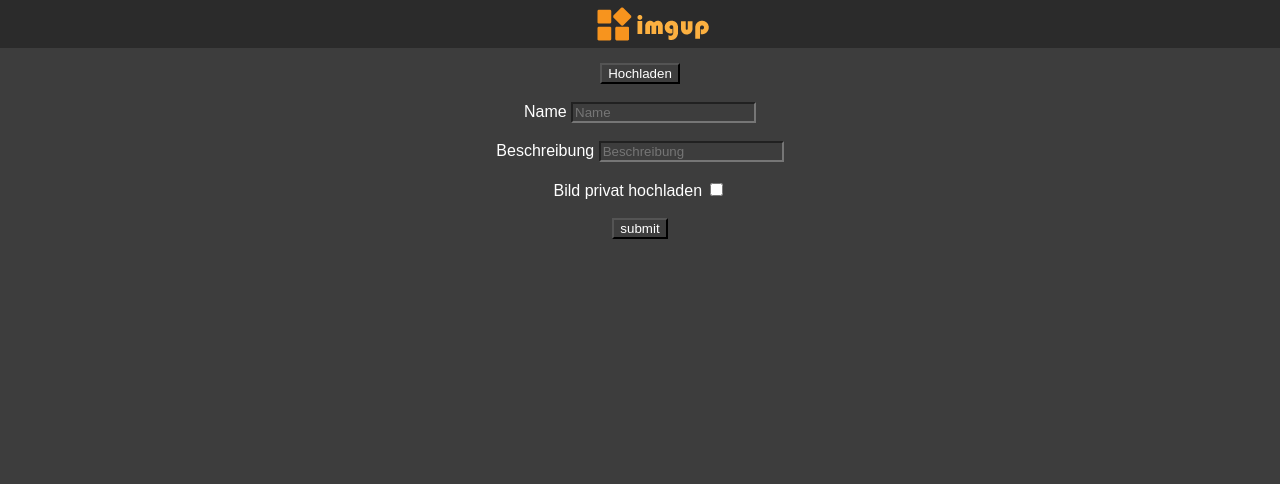
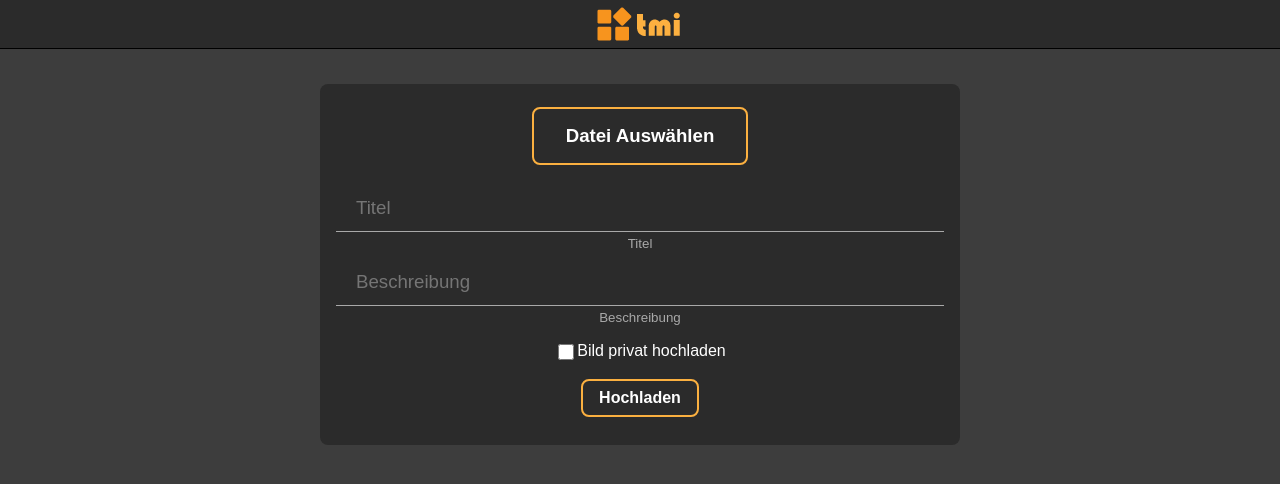
Before and after one commit to TomQDRS/AdvancedWebDevelopment_Semesterprojekt, a PHP site: page /php/views/uploadForm.php in a window 1280 px wide. Shown: the top 484 px of the page. Run offline with PHP 8.4, Linux system fonts and the light colour scheme; the visitor is signed in with stand-in values (Sample User, id 1).

Commit message:
upload form styled aswell

```diff
--- a/css/style.css
+++ b/css/style.css
@@ -257,11 +257,6 @@ footer {
     margin: auto;
     text-align: center;
     padding-top: 15px;
-}
-
-#uploadButtonContainerField {
-    margin: auto;
-    width: 75%;
 }
 
 .uploaded_image_name {
@@ -562,7 +557,7 @@ input:-webkit-autofill {
 
 #formcontainer .formsubmit {
     margin-top: 16px;
-    margin-bottom: 16px;
+    margin-bottom: 12px;
     border: 2px solid #fbb040;
     font-weight: 700;
     font-size: 12pt;
@@ -573,3 +568,12 @@ input:-webkit-autofill {
     padding-bottom: 8px;
     color: white;
 }
+
+#formcontainer #upload_image_button {
+    padding-left: 32px;
+    padding-right: 32px;
+    padding-top: 16px;
+    padding-bottom: 16px;
+    font-size: 14pt;
+    margin-top: 0px;
+}
--- a/php/views/uploadForm.php
+++ b/php/views/uploadForm.php
@@ -3,40 +3,49 @@
 
 <head>
     <title>toomanyimages</title>
-    <link rel="stylesheet" href="css/style.css">
+    <link rel="stylesheet" href="../../css/style.css">
 </head>
 
 <body>
     <nav>
-        <img src="logos/imgup.png" alt="imgup logo" height="36" width="128" id="logo_nav_img" onclick="document.location.href='index.php'">
+        <img src="../../logos/tmi_logo_text.png" alt="toomanyimages logo" height="36" width="101" id="logo_nav_img" onclick="document.location.href='../../index.php'">
     </nav>
 
-    <section id="uploadContainer">
+    <section id="formcontainer">
 
-        <form id="imageUploadForm" action = "imageUpload.php" method="post" enctype="multipart/form-data">
+        <form id="imageUploadForm" action="../control/imageUpload.php" method="post" enctype="multipart/form-data" onsubmit="return validateForm();">
 
-            <input type="file" id="imageToUpload" name="imageToUpload" style="display: none;"/>
+            <input class type="file" id="imageToUpload" name="imageToUpload" style="display: none;"/>
 
-            <div id="uploadButtonContainerField">
-                <button type="button" id="upload_image_button" onclick="document.getElementById('imageToUpload').click();">Hochladen</button>
-            </div>
-            <br>Name
-            <input name="img_name" type="text" placeholder="Name" required> <br><br>Beschreibung
-            <input name="img_desc" type="text" placeholder="Beschreibung"> <br><br>Bild privat hochladen
-            <input name="img_private" type="checkbox" value="private"><br><br><!--Tag
+                <button type="button" class="formsubmit" id="upload_image_button" onclick="document.getElementById('imageToUpload').click();">Datei Auswählen</button>
+            <input class="formtextinput" name="img_name" type="text" placeholder="Titel" required>Titel
+            <input class="formtextinput" name="img_desc" type="text" placeholder="Beschreibung">Beschreibung
+            <div class="formcheckboxcontainer"><input class="formcheckbox" name="img_private" type="checkbox" value="private">Bild privat hochladen</div>
+            <!--Tag
             <input id="img_tag_input"  type="text" placeholder="Tag suchen oder erstellen..."><br><br>
             <div id="tagcontainer">
 
             </div>
             <br><br>-->
 
-            <input type="submit" name="submit" value="submit">
+            <input class="formsubmit" type="submit" name="submit" value="Hochladen">
         </form>
     </section>
 </body>
 
 
 <script type="text/javascript">
+    function validateForm() {
+        var inp = document.getElementById('imageToUpload');
+        if (inp.files.length === 0) {
+            alert("Bitte wähle eine Bilddatei zum Hochladen.");
+            return false;
+        } else {
+            return true;
+        }
+    }
+
+
     /*
 
         onkeyup="onkeyup_check(event)"
```
Lines whose indentation alone changed are shown as unchanged.
